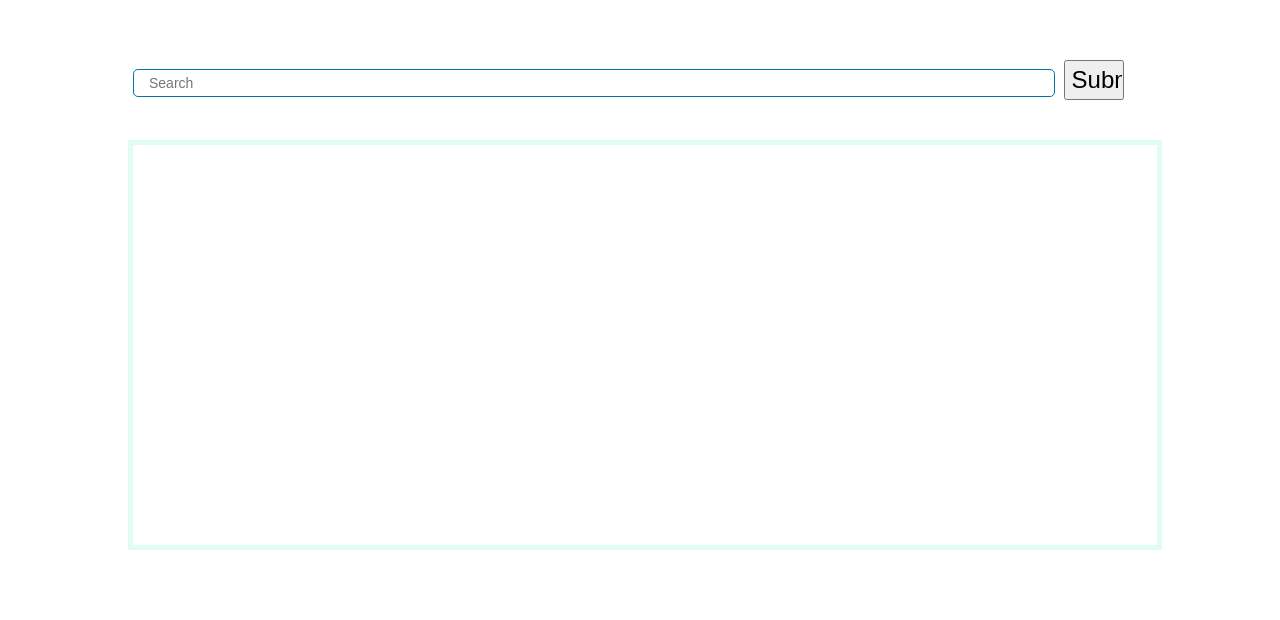
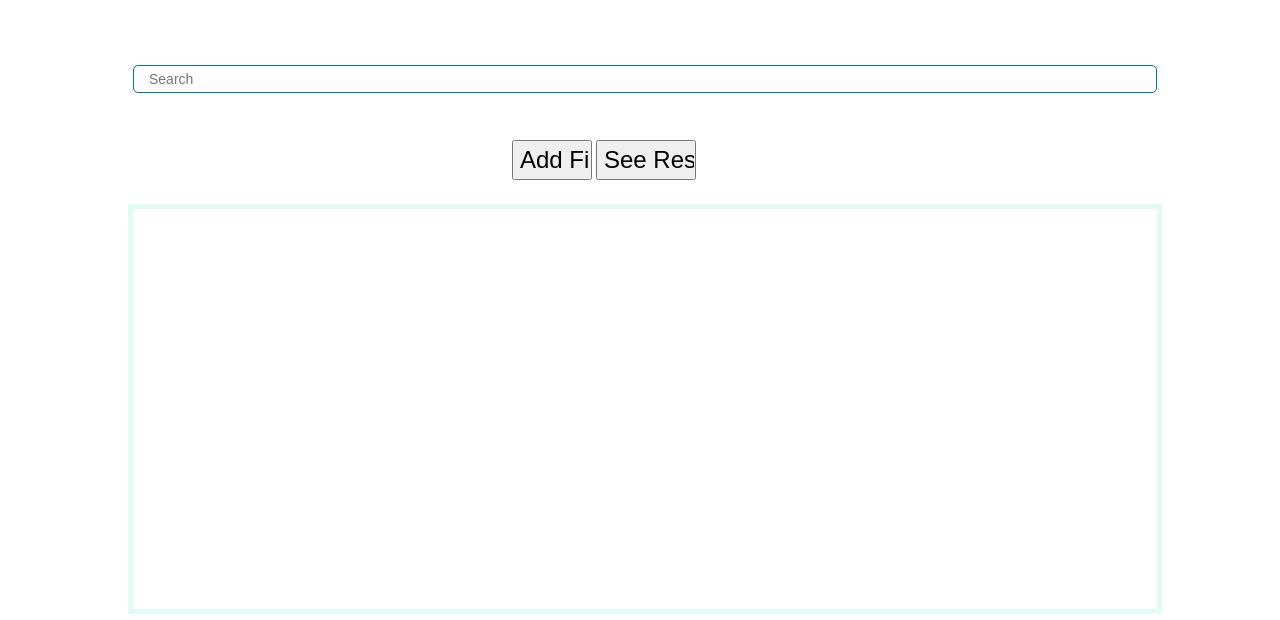
Before and after one commit to nayeon-factual/SmartSearch, a plain HTML site: page SmartSearch.html in a window 1280 px wide. Shown: the part 180-800 px from the top of the page. Drawn offline with nearby package versions, Linux system fonts and the light colour scheme.

Commit message:
Display results tab only when done filtering

```diff
--- a/SmartSearch.css
+++ b/SmartSearch.css
@@ -7,7 +7,7 @@
 	}
 	#searchInput{
         height: 10%;
-        width: 90%;
+        width: 100%;
 		margin: 5px;
 		padding: 5px 15px;
 		font-family: Arial, Helvetica, sans-serif;
@@ -15,14 +15,30 @@
 		border:1px solid #0076a3;
 		border-radius: 5px 5px;
 	}
+
+    #buttons{
+        position: absolute;
+        left: 40%;
+        top: 40%;
+        width: 80%;
+        height:10%;
+	}
+
     #searchbutton{
-        width: 60px;
+        width: 80px;
         height: 40px;
         font-size:24px;
     }
+
+    #resultsbutton{
+        width: 100px;
+        height: 40px;
+        font-size:24px;
+    }
+
     #history{
         position: absolute;
-        top: 40%;
+        top: 48%;
         left: 10%;
         height: 50%;
         width: 80%;
--- a/SmartSearch.html
+++ b/SmartSearch.html
@@ -11,8 +11,13 @@
 
 	<div id="search">
         <input type="text" id="searchInput" placeholder="Search" onkeydown="if (event.keyCode == 13) document.getElementById('searchButton').click();"/>
-        <input type="button" value="Submit" id="searchButton" onClick="goToData(); ClearFields();"/>
 	</div>
+
+    <div id="buttons">
+        <input type="button" value="Add Filter" id="searchButton" onClick="goToData();"/>
+        <input type="button" value="See Results" id="resultsButton" onClick="openURL();"/>
+    </div>
+
     <div id="history">
     </div>
 
--- a/SmartSearch.js
+++ b/SmartSearch.js
@@ -1,5 +1,6 @@
-var facetable = ["country", "region", "state", "province", "locality", "town", "city", "zipcode", "postcode", "postalcode", "category", "chain"];
-var filtersHistory = {country:0, region:0, locality:0, post_town:0, category:0, chain:0};
+
+var facetable = ["country", "region", "state", "province", "locality", "town", "city", "zipcode", "postcode", "postalcode", "category", "chain", "chain_name"];
+var filtersHistory = {country:0, region:0, locality:0, post_town:0, category:0, chain_name:0};
 var filtersCount = 0;
 var qHistory = [];
 var URL = "http://www.factual.com/data/t/places#";
@@ -13,6 +14,8 @@ function categorize(filterName) {
         filterName = "region";
     }else if(filterName == "city" || filterName == "town"){
         filterName = "locality";
+    }else if(filterName == "chain") {
+        filterName = "chain_name";
     }else if(filterName == "zipcode" || filterName == "postcode" || filterName == "postalcode"){
         filterName = "post_town";
     }
@@ -20,6 +23,7 @@ function categorize(filterName) {
 }
 
 function formatNewFilterInput(filter, input) {
+    input = input.split(' ').join('+');
     filter = '"'+filter+'"';
     input = '"'+input+'"';
     return '{'+filter+':{"$eq":'+input+'}}';
@@ -65,6 +69,7 @@ function goToData() {
                     URL = URL.slice(0, URL.indexOf('filters={"$and":[')+17)+newFilterInput+','+URL.slice(URL.indexOf('filters={"$and":[')+17);
 
                 } else if (filtersHistory[fName]>0) {
+                    filterValue = filterValue.split(' ').join('+');
                     URL = URL.split('"'+fName+'":{"$eq"').join('"'+fName+'":{"$in"');
                     var firstIndex = URL.indexOf(fName+'":{"$in":')+fName.length+9;
                     var closingBraceIndex = URL.slice(firstIndex).indexOf("}}")
@@ -73,10 +78,11 @@ function goToData() {
 
                 filtersHistory[fName]+=1;
                 filtersCount += 1;
-                console.log(URL);
-                window.open(URL);
+//                window.open(URL);
+
             }else{
-                alert("filter field is incorrect!");
+                //**TODO** "Did you mean:"
+                alert("filter field is invalid!!");
             }
 
         //search did not contain filter(keyword search)
@@ -84,30 +90,17 @@ function goToData() {
             qInput = formatqInput(searchInput);
             if(qHistory.length==0 && filtersCount==0){
                 URL = URL+'q='+qInput;
-                console.log(URL);
             }else if(qHistory.length==0 && filtersCount>0){
                 URL = URL+'&q='+qInput;
             }else if(qHistory.length>0){
                 URL = URL.slice(0, URL.indexOf("q=")+2)+qInput+','+URL.slice(URL.indexOf("q=")+2);
             }
             qHistory.push(qInput);
-            window.open(URL);
+//            window.open(URL);
         }
+    ClearFields();
 }
 
-
-////&filters={"$and":[    finput1, finput2    ]}
-////'&filters={"$and": [
-//{' "country":{"$eq":"US"}}
-//]}
-//
-////q="santa+monica","college"
-//
-//http://www.factual.com/data/t/places#filters={"$and":[{"post_town":{"$in":"90024"}}]}
-//
-//filters={"$and":[
-//
-//finput1 = {"country":{"$in":["US","CN"]}},
-//finput2 = {"region":{"$in":["CA"]}},
-//{"category_labels":{"$eq":"[%5C"COMMUNITY+AND+GOVERNMENT%5C",%5C"EDUCATION%5C",%5C"COLLEGES+AND+UNIVERSITIES%5C"]"}}
-//]}
+function openURL() {
+    window.open(URL);
+}
```
